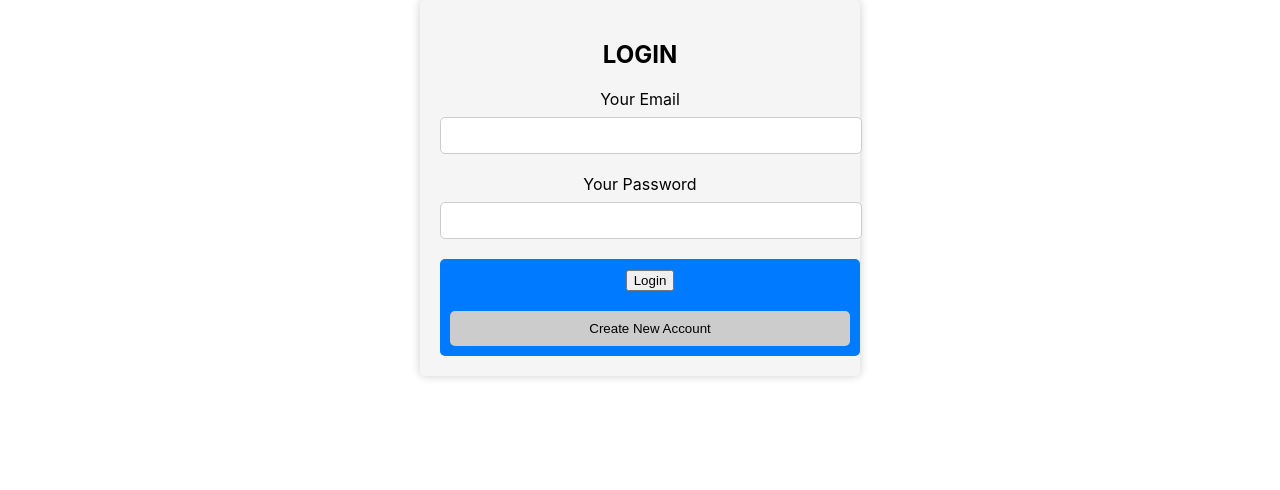
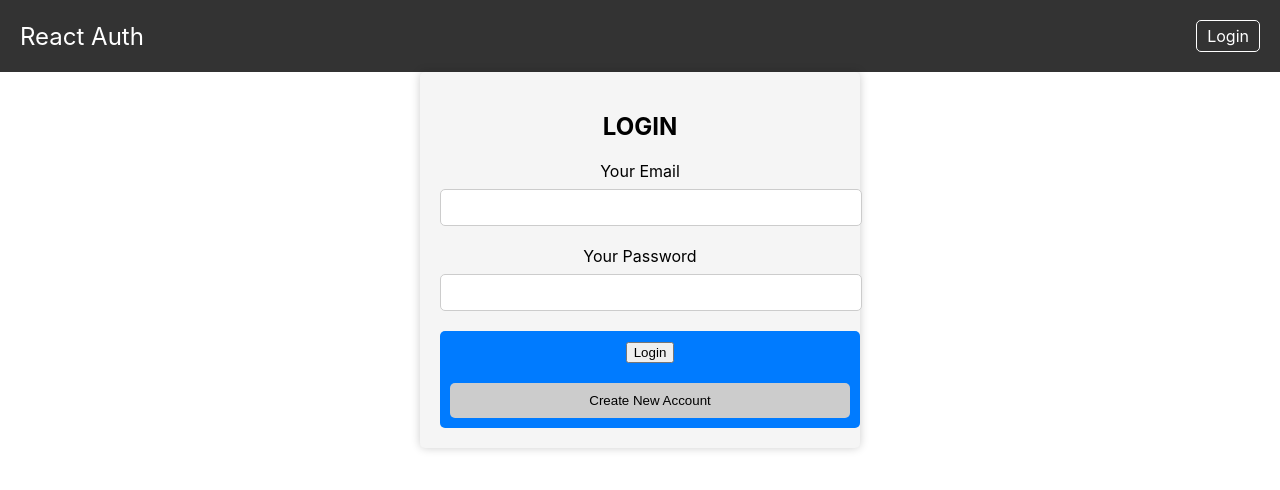
Before and after one commit to bubun123-git/authentication_project, a React (Create React App) app: page / in a window 1280 px wide. Shown: the top 490 px of the page. Built offline with nearby package versions, Linux system fonts and the light colour scheme.

Commit message:
worked on MainNavigation

```diff
--- a/package.json
+++ b/package.json
@@ -35,5 +35,8 @@
       "last 1 firefox version",
       "last 1 safari version"
     ]
+  },
+  "devDependencies": {
+    "@types/react-router-dom": "^5.3.3"
   }
 }
--- a/src/App.js
+++ b/src/App.js
@@ -1,13 +1,14 @@
 import React from 'react'; // Make sure to import React
 import AuthForm from './Component/Auth/AuthForm';
 import './App.css';
+import MainNavigation from './MainNavigation/MainNavigation';
 
 
 
 function App() {
   return (
     <div className='App'>
-
+      <MainNavigation/>
       <AuthForm />
 
     </div>
--- /dev/null
+++ b/src/MainNavigation/MainNavigation.css
@@ -0,0 +1,41 @@
+
+.navbar {
+    background-color: #333;
+    color: #fff;
+    padding: 10px 20px;
+    display: flex;
+    justify-content: space-between;
+    align-items: center;
+  }
+
+  .navbar-logo {
+    text-decoration: none;
+    font-size: 24px;
+    color: #fff;
+  }
+
+  .navbar-nav {
+    list-style: none;
+    display: flex;
+    gap: 10px;
+  }
+
+  .nav-item {
+    margin: 0;
+  }
+
+  .nav-link {
+    text-decoration: none;
+    color: #fff;
+    padding: 5px 10px;
+    border: 1px solid #fff;
+    border-radius: 5px;
+  }
+
+  .nav-link-button {
+    background-color: transparent;
+    border: none;
+    color: #fff;
+    cursor: pointer;
+    padding: 5px 10px;
+  }
--- a/src/MainNavigation/MainNavigation.js
+++ b/src/MainNavigation/MainNavigation.js
@@ -1,7 +1,7 @@
-import { Route, Link } from "react-router-dom";
+import { Route, NavLink } from "react-router-dom";
 import { useContext } from "react";
 import AuthContext from "../Store/Auth-context";
-
+import '../MainNavigation/MainNavigation.css'
 
 const MainNavigation = () => {
   const authCtx = useContext(AuthContext);
@@ -13,32 +13,36 @@ const MainNavigation = () => {
   };
 
   return (
-      <header>
-        <Link to="/">
-          <div>React Auth</div>
-        </Link>
-        <nav>
-          <ul>
+    <nav className="navbar">
+      <NavLink to="/" exact className="navbar-logo">
+        React Auth
+      </NavLink>
+      <ul className="navbar-nav">
         <Route path="/" exact>
           {!isLoggedIn && (
-                <li>
-                  <Link to="/login">Login</Link>
+            <li className="nav-item">
+              <NavLink to="/login" className="nav-link">
+                Login
+              </NavLink>
             </li>
           )}
           {isLoggedIn && (
-                <li>
-                  <Link to="/profile">Profile</Link>
+            <li className="nav-item">
+              <NavLink to="/profile" className="nav-link">
+                Profile
+              </NavLink>
             </li>
           )}
           {isLoggedIn && (
-                <li>
-                  <button onClick={logoutHandler}>Logout</button>
+            <li className="nav-item">
+              <button onClick={logoutHandler} className="nav-link-button">
+                Logout
+              </button>
             </li>
           )}
         </Route>
       </ul>
     </nav>
-      </header>
   );
 };
 
--- a/src/index.js
+++ b/src/index.js
@@ -4,18 +4,19 @@ import './index.css';
 import App from './App';
 import reportWebVitals from './reportWebVitals';
 import { AuthContextProvider } from './Store/Auth-context';
+import { BrowserRouter } from 'react-router-dom/cjs/react-router-dom.min';
 
 
 
 const root = ReactDOM.createRoot(document.getElementById('root'));
 root.render(
 
-  <React.StrictMode>
-    <AuthContextProvider>
-      <App />
-    </AuthContextProvider>
-
-  </React.StrictMode>
+  <AuthContextProvider>
+    <BrowserRouter>
+    <App/>
+    </BrowserRouter>
+  </AuthContextProvider>,
+  document.getElementById('root')
 
 
 );
```
Also changed, not shown: 1 other file (tests, documents, lock files or other folders). Lines whose indentation alone changed are shown as unchanged.
